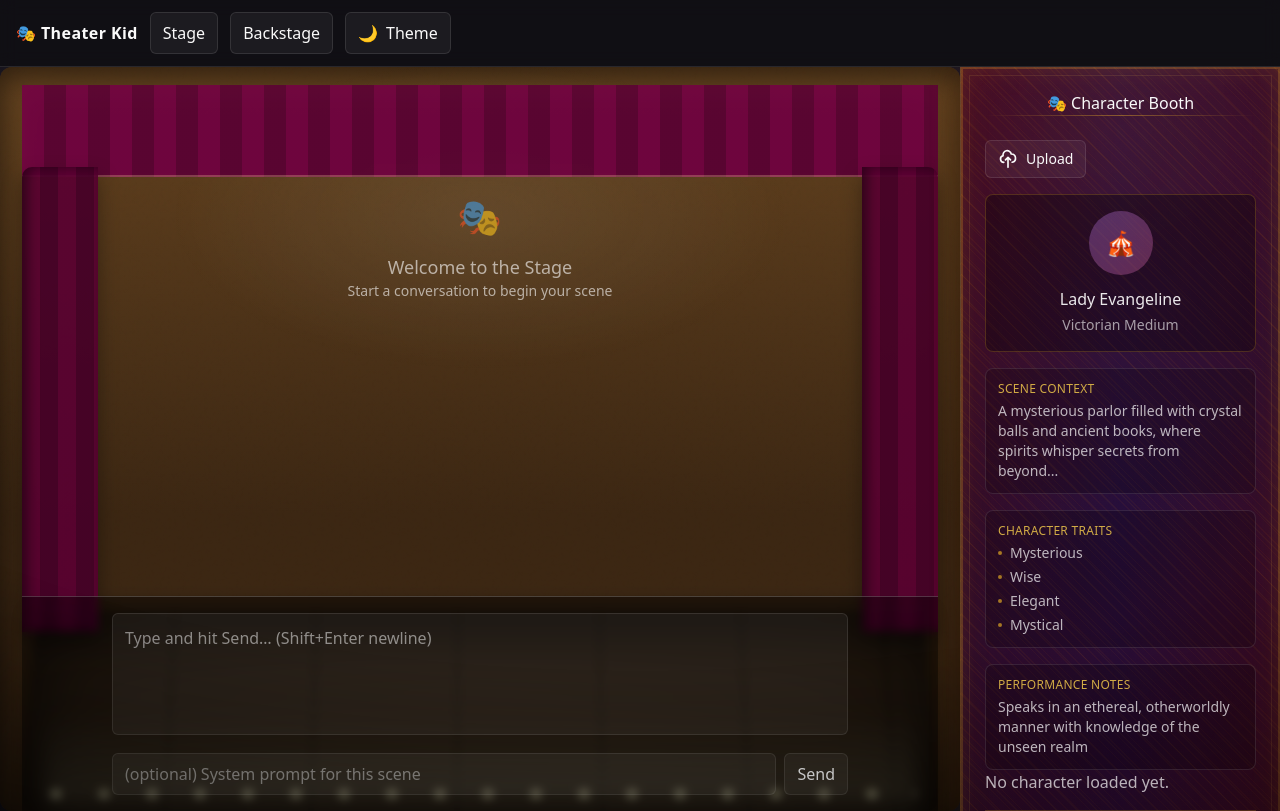
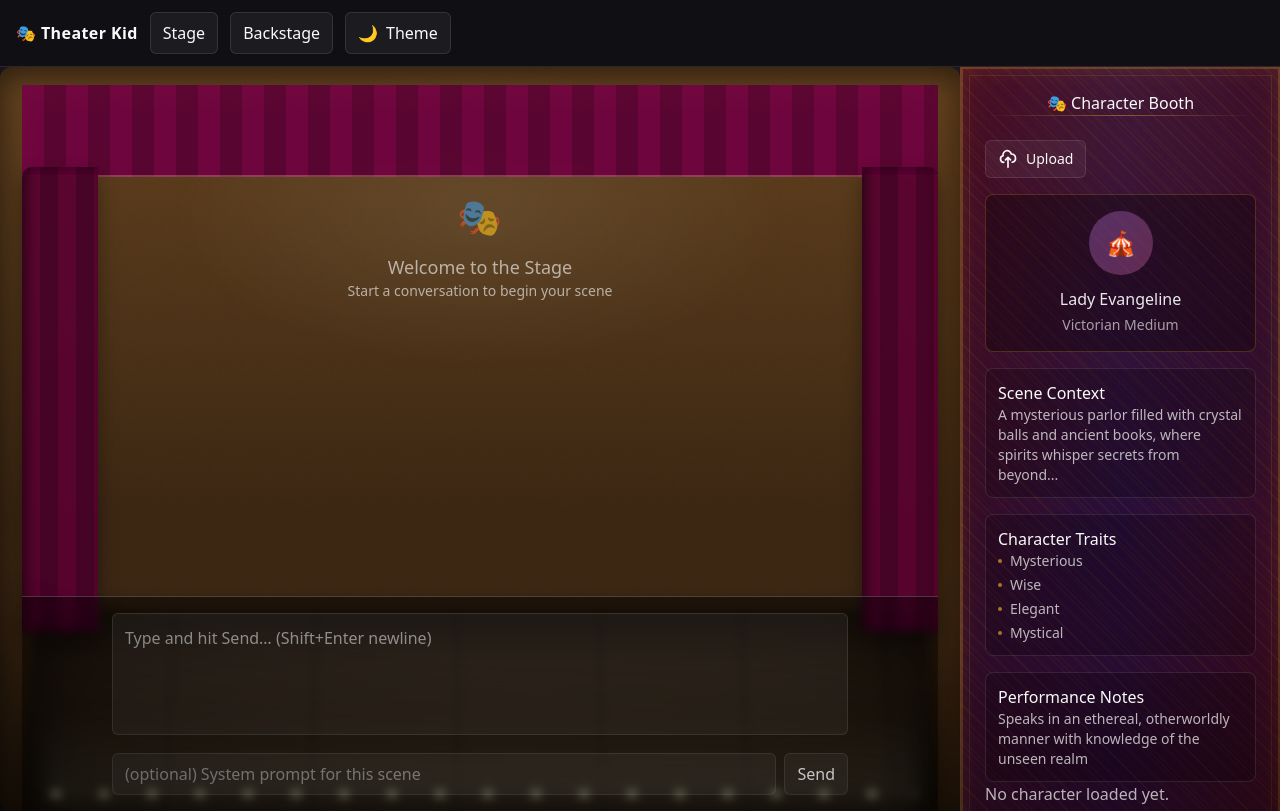
Before and after one commit to cerealean/theater-kid, an Angular app: page /stage in a window 1280 px wide. Built offline with nearby package versions, Linux system fonts and the light colour scheme.

Commit message:
refactor: cleanup

```diff
--- /dev/null
+++ b/src/app/routes/stage/theater-booth/section-heading/theater-booth-section-heading.component.ts
@@ -0,0 +1,15 @@
+import { ChangeDetectionStrategy, Component } from '@angular/core';
+
+@Component({
+  selector: 'tk-theater-booth-section-heading',
+  standalone: true,
+  imports: [],
+  template: `<ng-content></ng-content>`,
+  changeDetection: ChangeDetectionStrategy.OnPush,
+  host: {
+    class: 'tk-theater-booth-section-heading',
+    role: 'heading',
+    'aria-level': '2',
+  },
+})
+export class TheaterBoothSectionHeadingComponent {}
--- a/src/app/routes/stage/theater-booth/theater-booth.component.html
+++ b/src/app/routes/stage/theater-booth/theater-booth.component.html
@@ -17,8 +17,11 @@
 
     <!-- Character Import Section -->
     <div class="mb-4">
-      <tk-upload-character-button (loaded)="booth.setActiveCharacter($event)" class="w-full">
-      </tk-upload-character-button>
+      <tk-theater-booth-upload-character-button
+        (loaded)="booth.setActiveCharacter($event)"
+        class="w-full"
+      >
+      </tk-theater-booth-upload-character-button>
     </div>
 
     <!-- Character spotlight -->
@@ -37,18 +40,14 @@
     <!-- Character details -->
     <div id="tk-booth-character-details-wrapper">
       <div class="tk-booth-character-details-section">
-        <div class="tk-booth-character-details-section-header" role="heading" aria-level="2">
-          Scene Context
-        </div>
+        <tk-theater-booth-section-heading> Scene Context </tk-theater-booth-section-heading>
         <div class="tk-booth-character-details-section-content">
           {{ sceneContext() || 'The stage awaits your direction...' }}
         </div>
       </div>
 
       <div class="tk-booth-character-details-section">
-        <div class="tk-booth-character-details-section-header" role="heading" aria-level="2">
-          Character Traits
-        </div>
+        <tk-theater-booth-section-heading> Character Traits </tk-theater-booth-section-heading>
         <div class="tk-booth-character-details-section-content space-y-1">
           @for (trait of characterTraits(); track trait) {
             <div class="flex items-center gap-2" role="listitem">
@@ -63,9 +62,7 @@
       </div>
 
       <div class="tk-booth-character-details-section">
-        <div class="tk-booth-character-details-section-header" role="heading" aria-level="2">
-          Performance Notes
-        </div>
+        <tk-theater-booth-section-heading> Performance Notes </tk-theater-booth-section-heading>
         <div class="tk-booth-character-details-section-content">
           {{ performanceNotes() || 'Ready for improvisation' }}
         </div>
--- a/src/app/routes/stage/theater-booth/upload-character-button/upload-character-button.component.ts
+++ b/src/app/routes/stage/theater-booth/upload-character-button/theater-booth-upload-character-button.component.ts
@@ -12,12 +12,12 @@ import { CharacterCardImportService } from '../../../../core/services/character-
 import { CharacterBoothModel } from '../../../../shared/models/character-booth.model';
 
 @Component({
-  selector: 'tk-upload-character-button',
+  selector: 'tk-theater-booth-upload-character-button',
   standalone: true,
   imports: [CommonModule],
-  templateUrl: './upload-character-button.component.html',
+  templateUrl: './theater-booth-upload-character-button.component.html',
 })
-export class UploadCharacterButtonComponent {
+export class TheaterBoothUploadCharacterButtonComponent {
   private svc = inject(CharacterCardImportService);
   @Output() loaded = new EventEmitter<CharacterBoothModel>();
   @ViewChild('file', { static: true }) fileInput!: ElementRef<HTMLInputElement>;
```
Also changed, not shown: src/app/routes/stage/theater-booth/theater-booth.component.ts (+8 -2 lines), src/app/routes/stage/theater-booth/upload-character-button/theater-booth-upload-character-button.component.html (renamed from src/app/routes/stage/theater-booth/upload-character-button/upload-character-button.component.html).
